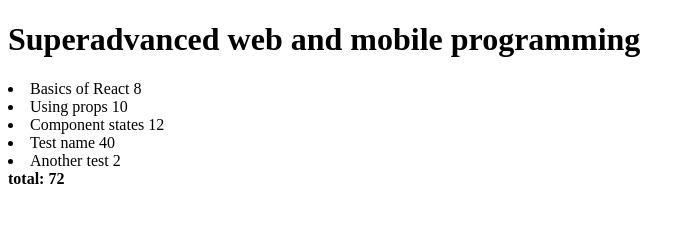
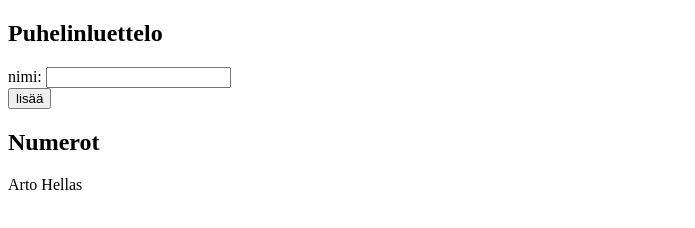
Before and after one commit to kaltsone/WebJaMobiili, a React app in the folder osa1/: page / in a window 1280 px wide. Shown: the whole page, without its empty margins (0-695 px from the left). Built offline with nearby package versions, Linux system fonts and the light colour scheme.

Commit message:
parts up to 2.5 are done and working

```diff
--- a/osa1/src/components/TelephoneDirectory.js
+++ b/osa1/src/components/TelephoneDirectory.js
@@ -5,26 +5,60 @@ class TelephoneDirectory extends React.Component {
       super(props)
       this.state = {
         persons: [
-          { name: 'Arto Hellas' }
-        ],
+          { name: 'Arto Hellas',
+            id: 1,
+        }
+      ],
         newName: ''
       }
     }
+
+
+    addName = (event) => {
+      event.preventDefault()
+      const nameObject = {
+          name: this.state.newName,
+          id: this.state.persons.length + 1
+      }
+
+      console.log('nimimappi ' + this.state.persons.some(p => p.name === this.state.newName))
+      if(!this.state.persons.some(p => p.name  === this.state.newName)) {
+
+        const persons = this.state.persons.concat(nameObject)
+
+        this.setState({
+          persons: persons,
+          newName: ''
+        })
+      } else {
+        console.log('same name already in array')
+        this.setState({
+          newName: ''
+        })
+      }
+    }
+
+    handleNameChange = (event) => {
+      console.log(event.target.value)
+      this.setState({ newName: event.target.value })
+    }
+
+    //käytä use state
 
     render() {
       return (
         <div>
           <h2>Puhelinluettelo</h2>
-          <form>
+          <form onSubmit={this.addName}>
             <div>
-              nimi: <input />
+              nimi: <input value={this.state.newName} onChange={this.handleNameChange}/>
             </div>
             <div>
               <button type="submit">lisää</button>
             </div>
           </form>
           <h2>Numerot</h2>
-          ...
+          {this.state.persons.map(note => <p key = {note.id}>{note.name}</p>)}
         </div>
       )
     }
--- a/osa1/src/index.js
+++ b/osa1/src/index.js
@@ -1,10 +1,10 @@
 import React from 'react'
 import ReactDOM from 'react-dom'
-import Course from './components/Course'
-// import TelephoneDirectory from './components/TelephoneDirectory'
+//import Course from './components/Course'
+import TelephoneDirectory from './components/TelephoneDirectory'
 
 
- const App = () => {
+ /* const App = () => {
     const course = {
     name: 'Superadvanced web and mobile programming',
     parts: [
@@ -42,13 +42,13 @@ import Course from './components/Course'
         <Course course={course} />
     </div>
   )
-}
+}*/
 
 
 ReactDOM.render(
     <div>
-        <App />
+        <TelephoneDirectory />
     </div>,
   document.getElementById('root')
-//  <TelephoneDirectory />
+  //<App />
 )
```
Also changed, not shown: osa1/src/index.css (line endings or trailing spaces).
